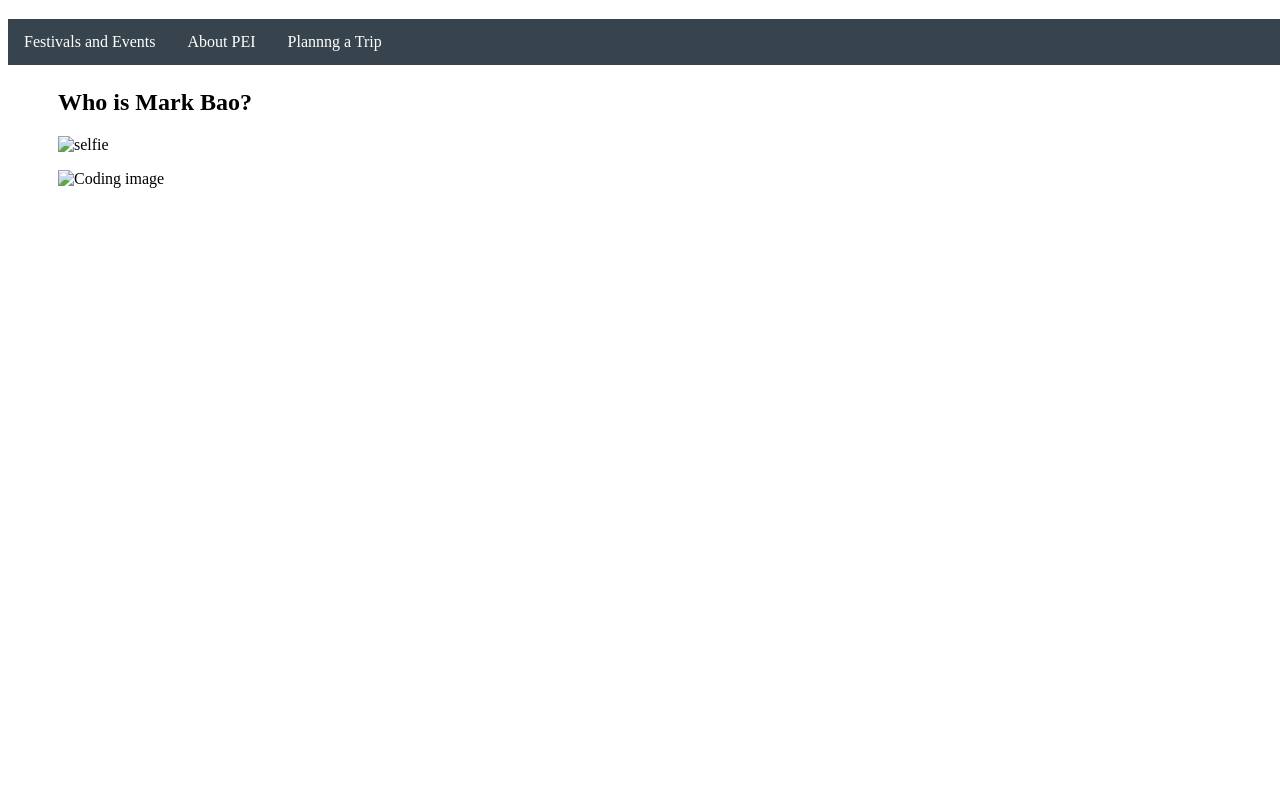
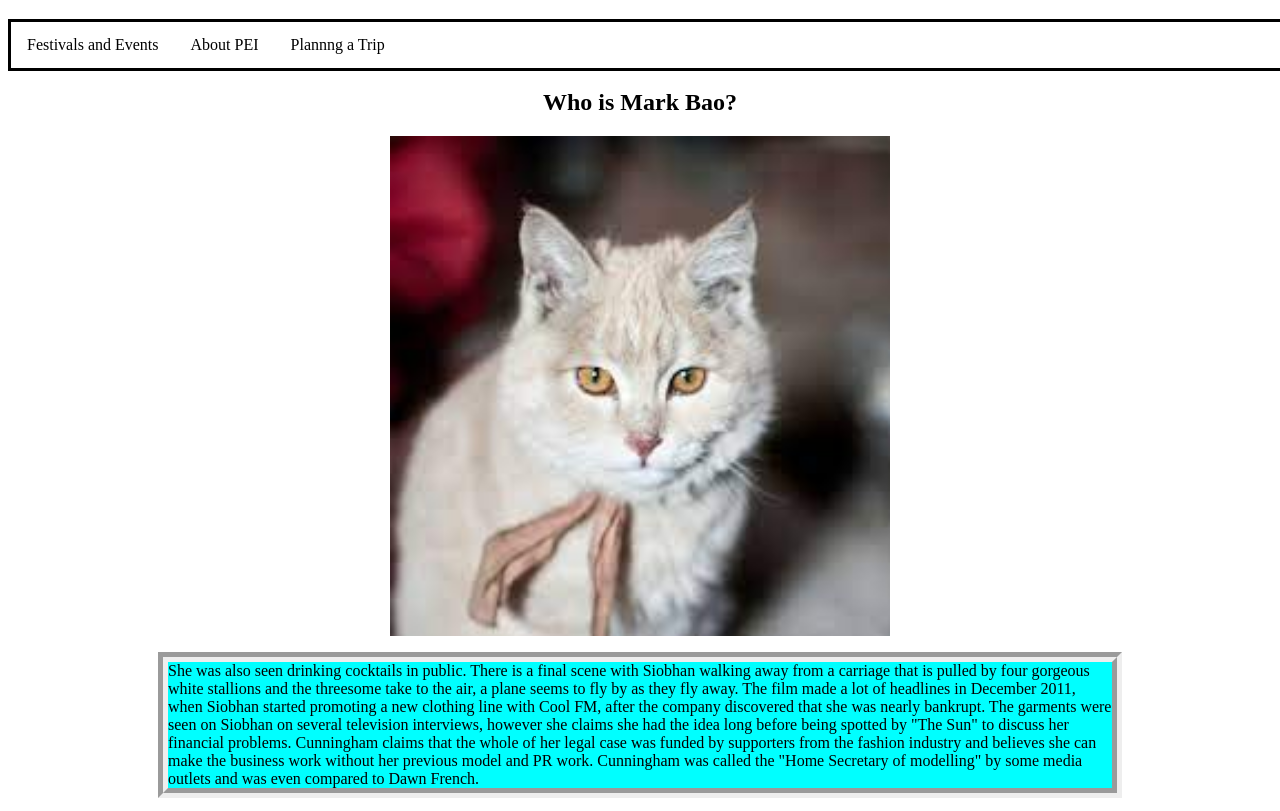
Before and after one commit to CRHS-CMP621A/personal-digital-portfolio-Markbaos, a plain HTML site: page index.html in a window 1280 px wide. Shown: the part 61-872 px from the top of the page. Before the commit the page ends 800 px from the top, so only its background shows below. Drawn offline with Linux system fonts and the light colour scheme.

Commit message:
thursday

```diff
--- a/index.html
+++ b/index.html
@@ -34,13 +34,25 @@
     <div class="container">
       <div class="intro">
         <h2 class="anchor1">Who is Mark Bao?</h2>
-        <img href="" alt="selfie">
+        <img src="img/cat1.jpg" alt="selfie" class="img1">
         <p class="p1">
+          She was also seen drinking cocktails in public.
+
+          There is a final scene with Siobhan walking away from a carriage that is pulled by four gorgeous white stallions and the threesome take to the air, a plane seems to fly by as they fly away.
+
+          The film made a lot of headlines in December 2011, when Siobhan started promoting a new clothing line with Cool FM, after the company discovered that she was nearly bankrupt.
+
+          The garments were seen on Siobhan on several television interviews, however she claims she had the idea long before being spotted by "The Sun" to discuss her financial problems.
+
+          Cunningham claims that the whole of her legal case was funded by supporters from the fashion industry and believes she can make the business work without her previous model and PR work.
+
+          Cunningham was called the "Home Secretary of modelling" by some media outlets and was even compared to Dawn French.
+
         </p>
       </div>
 
       <div class="skill1">
-        <img href="" alt="Coding image">
+        <img src="img/cat2.jpg" alt="Coding image" class="img2">
         <p class="p2">
         </p>
       </div>
--- a/style.css
+++ b/style.css
@@ -7,10 +7,12 @@ ul.menu {
   margin: 0;
   padding: 0;
   overflow: hidden;
-  background-color: #38444d;
+  background-color: white;
   position: fixed;
   top: 10;
   width: 100%;
+  border-style: solid;
+  border-color: black;
 }
 
 li.nav-li {
@@ -20,7 +22,7 @@ li.nav-li {
 li.nav-li a,
 .dropbtn {
   display: inline-block;
-  color: white;
+  color: black;
   text-align: center;
   padding: 14px 16px;
   text-decoration: none;
@@ -62,10 +64,29 @@ li.dropdown {
 .dropdown:hover .dropdown-content {
   display: block;
 }
-.s1 {
+.anchor1 {
   text-align: center;
 }
 
 .container {
   padding: 50px;
 }
+
+.p1 {
+  margin-left: 100px;
+  margin-right: 100px;
+  background-color: aqua;
+  border-style: groove;
+  border-width: 10px;
+}
+
+.img1 {
+  display: block;
+  margin-left: auto;
+  margin-right: auto;
+  width: 500px;
+}
+
+.img2 {
+  width: 400px;
+}
```
Also changed, not shown: img/cat1.jpg (added), img/cat2.jpg (added), img/cat3.jpg (added), img/cat4.jpg (added).
